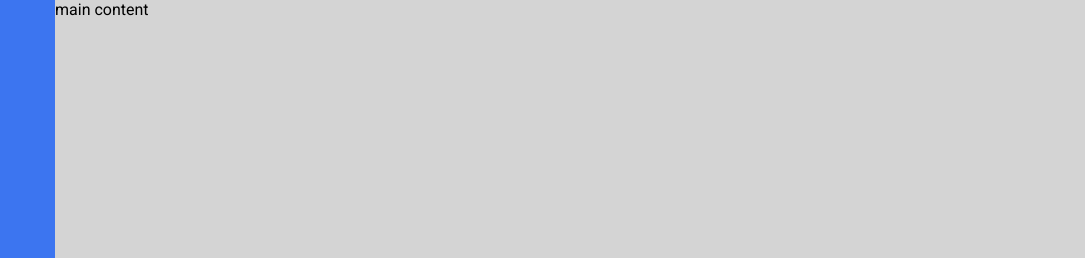
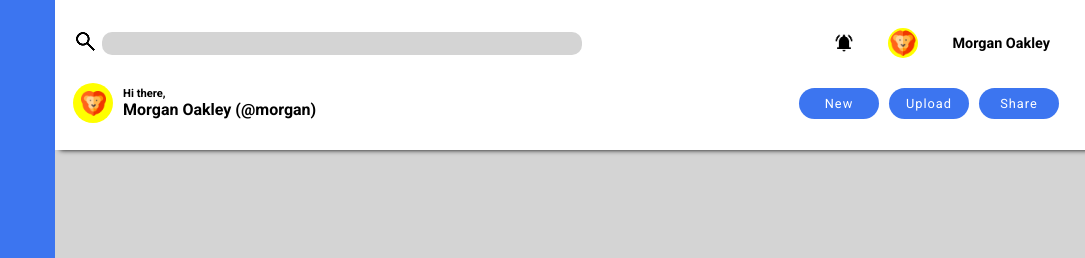
Before and after one commit to khaled-programer/dashboard, a plain HTML site: page index.html in a window 1280 px wide. Shown: the top 258 px of the page, 195-1280 px from the left. Drawn offline with Linux system fonts and the light colour scheme.

Commit message:
Create top navigation

```diff
--- a/css/style.css
+++ b/css/style.css
@@ -73,3 +73,121 @@ ul li a {
   font-size: 1.1em;
   letter-spacing: 1px;
 }
+
+
+nav {
+  width: 100%;
+  height: 150px;
+  background-color: white;
+  box-shadow: 5px 0px 5px black;
+  padding: 18px;
+  display: grid;
+  grid-template-columns: 1fr, 1fr;
+  grid-template-rows: 1fr 1fr;
+}
+
+nav>* {
+  /* border: 1px solid black */
+}
+
+.search {
+  display: flex;
+  justify-content: space-between;
+  align-items: center;
+  height: 50px;
+}
+
+.search form {
+  width: 600px;
+  display: flex;
+  justify-content: flex-start;
+  align-items: center;
+}
+
+.search form button {
+  border: none;
+  background-color: white;
+  cursor: pointer;
+}
+
+.search form input {
+  border: none;
+  border-radius: 10px;
+  background-color: #d4d4d4;
+  width: 80%;
+  padding: 4px;
+  margin: 0 4px;
+}
+
+.notifications {
+  width: 250px;
+  display: flex;
+  justify-content: space-around;
+  align-items: center;
+}
+
+.search h2 {
+  font-size: .9em;
+}
+
+.icon {
+  border: none;
+  border-radius: 50%;
+  background-color: yellow;
+  padding: 2px;
+}
+
+.user {
+  display: flex;
+  justify-content: space-between;
+  align-items: center;
+  align-content: center;
+  height: 70px;
+}
+
+.user .name {
+  display: flex;
+  justify-content: flex-start;
+  gap: 10px;
+  align-items: center;
+}
+
+.name .image {
+  width: 40px;
+  height: 40px;
+  border: none;
+  border-radius: 50%;
+  background-color: yellow;
+  padding: 2px;
+  display: flex;
+  justify-content: center;
+  align-items: center;
+}
+
+.name .text {
+  font-weight: bold;
+}
+
+.text .first {
+  font-size: .7em;
+}
+
+.user .links {
+  list-style: none;
+  display: flex;
+}
+
+.user .links li a {
+  text-decoration: none;
+  background-color: var(--side-color);
+  display: block;
+  width: 80px;
+  text-align: center;
+  padding: 8px;
+  margin-left: 10px;
+  border: none;
+  border-radius: 20px;
+  font-weight: normal;
+  font-size: .8em;
+  text-transform: capitalize;
+}
--- a/index.html
+++ b/index.html
@@ -81,7 +81,45 @@
         </ul>
       </aside>
 
-      <main>main content</main>
+      <main>
+        <nav>
+          <div class="search">
+
+            <form action="#" method="post">
+              <button type="submit">
+                <img src="images/search.png" alt="search icon" />
+              </button>
+              <input type="search" name="search" id="search" />
+            </form>
+
+            <div class="notifications">
+              <img src="images/notifications_active.png" alt="notifications icon" width="20" height="20" />
+              <img src="images/lion.png" alt="lion icon" width="30" height="30" class="icon" />
+              <h2>Morgan Oakley</h2>
+            </div>
+          </div>
+
+
+          <div class="user">
+
+            <div class="name">
+              <div class="image">
+                <img src="images/lion.png" alt="lion icon" width="25" height="25">
+              </div>
+              <div class="text">
+                <p class="first">Hi there,</p>
+                <p class="second">Morgan Oakley (@morgan)</p>
+              </div>
+            </div>
+
+            <ul class="links">
+              <li><a href="#">new</a></li>
+              <li><a href="#">upload</a></li>
+              <li><a href="#">share</a></li>
+            </ul>
+          </div>
+        </nav>
+      </main>
     </div>
 
   </body>
```
Also changed, not shown: images/lion.png (added), images/night.png (added), images/notifications_active.png (added), images/puffin.png (added), images/search.png (added).
